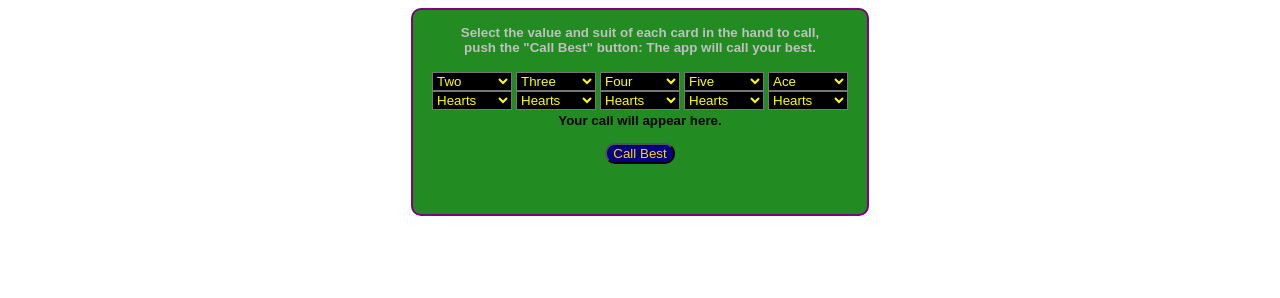
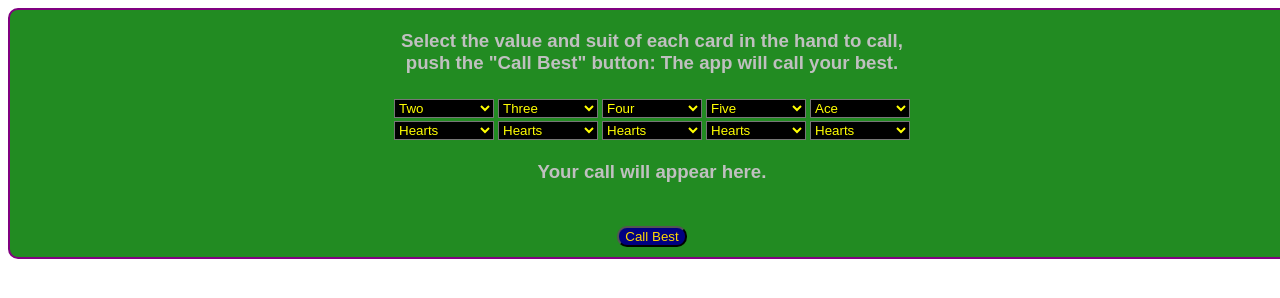
Before and after one commit to javalava666/dealerCall, a plain HTML site: page index.html in a window 1280 px wide. Drawn offline with Linux system fonts and the light colour scheme.

Commit message:
Add files via upload
changed css and html

```diff
--- a/index.css
+++ b/index.css
@@ -1,15 +1,15 @@
 #container {
   background: forestgreen;
-  width: 450px;
-  height: 200px;
+  width: 100%;
+  height: 100%;
   margin: 0 auto;
   text-align: center;
   font-family: Arial, sans-serif;
-  font-size: 10pt;
+  font-size: 14pt;
   font-weight: bold;
   border: 2px double purple;
   border-radius: 10px;
-  padding: 2px}
+  padding: 10px}
 table {
   margin: 0 auto}
 input {
@@ -19,6 +19,7 @@ input {
 select {
   background: black;
   color: yellow;
-  width: 80px}
-p {
+  width: 100px}
+p, #out {
+  margin-top: 10px;
   color: silver}
--- a/index.html
+++ b/index.html
@@ -131,7 +131,7 @@
     </td>
     </tr>
   </table>
-  <div id="out">Your call will appear here.</div><br>
+  <p><div id="out">Your call will appear here.</div></p><br>
     <input id="call" type="button" value="Call Best"/>
   </div>
 </div>
```
